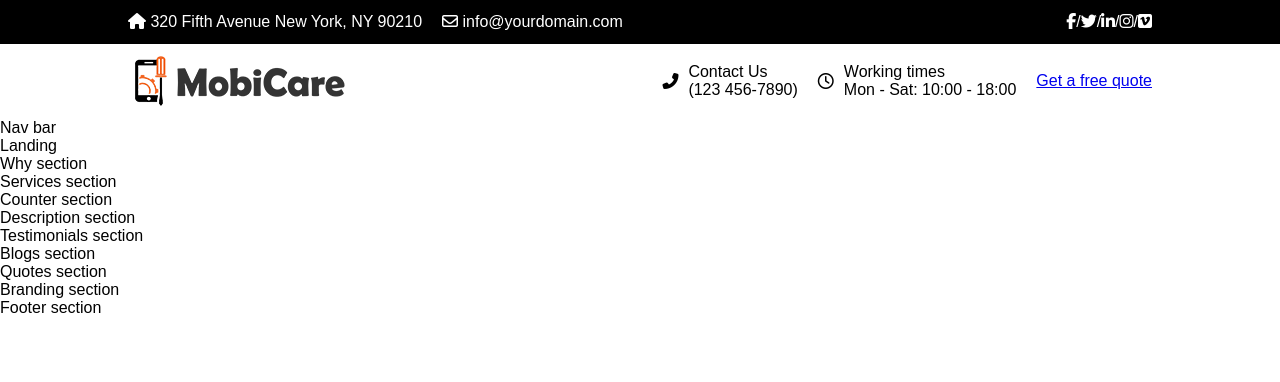
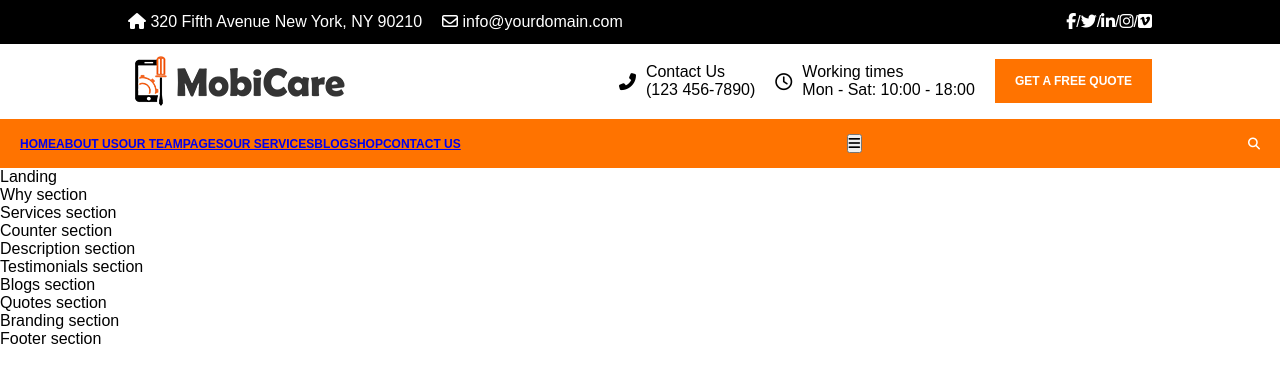
Before and after one commit to LuyandaDingindlela101/mobile-repair-site, a plain HTML site: page index.html in a window 1280 px wide. Drawn offline with Linux system fonts and the light colour scheme.

Commit message:
finished contact bar, now working on navbar

```diff
--- a/index.html
+++ b/index.html
@@ -4,6 +4,7 @@
 		<meta charset="UTF-8" />
 		<link rel="stylesheet" href="./styles/social.css" />
 		<link rel="stylesheet" href="./styles/contact.css" />
+		<link rel="stylesheet" href="./styles/nav.css" />
 		<meta http-equiv="X-UA-Compatible" content="IE=edge" />
 		<meta name="viewport" content="width=device-width, initial-scale=1.0" />
 		<!-- EXTERNAL SCRIPTS HERE -->
@@ -32,25 +33,39 @@
 	<div id="contact">
 		<img src="./images/logo.png" alt="Mobile Repair Store logo" />
 		<div class="contact-details">
-        <div>
-          <i class="fas fa-phone-alt"></i>
-          <div>
-            <p>Contact Us</p>
-            <p>(123 456-7890)</p>
+		<div class="contact-information">
+			<i class="contact-icon fas fa-phone-alt"></i>
+			<div class="contact-heading">
+			<p class="contact-heading-top">Contact Us</p>
+			<p class="contact-heading-bottom">(123 456-7890)</p>
 			</div>
 		</div>
-        <div>
-          <i class="far fa-clock"></i>
-          <div>
-            <p>Working times</p>
-            <p>Mon - Sat: 10:00 - 18:00</p>
+		<div class="contact-information">
+			<i class="contact-icon far fa-clock"></i>
+			<div class="contact-heading">
+			<p class="contact-heading-top">Working times</p>
+			<p class="contact-heading-bottom">Mon - Sat: 10:00 - 18:00</p>
 			</div>
 		</div>
-        <a href="#">Get a free quote</a>
+		<a href="#" class="button">Get a free quote</a>
 		</div>
 	</div>
 
-    <nav>Nav bar</nav>
+	<!-- NAVBAR -->
+	<nav id="navbar">
+		<ul class="navbar-links">
+			<li class="navbar-link"><a href="#">Home</a></li>
+			<li class="navbar-link"><a href="#">About Us</a></li>
+			<li class="navbar-link"><a href="#">Our Team </a></li>
+			<li class="navbar-link"><a href="#">Pages</a></li>
+			<li class="navbar-link"><a href="#">Our Services</a></li>
+			<li class="navbar-link"><a href="#">Blog</a></li>
+			<li class="navbar-link"><a href="#">SHop</a></li>
+			<li class="navbar-link"><a href="#">Contact Us</a></li>
+		</ul>
+		<button><i class="fas fa-bars"></i></button>
+		<i class="fas fa-search"></i>
+	</nav>
 	<section>Landing</section>
 	<section>Why section</section>
 	<section>Services section</section>
--- a/styles/contact.css
+++ b/styles/contact.css
@@ -19,3 +19,21 @@
 #contact .contact-details > div i {
 	margin-right: 10px;
 }
+
+.contact-information {
+	margin-right: 10px;
+}
+
+.contact-icon {
+	font-size: 17px;
+}
+
+.button {
+	background: #ff7300;
+	color: #ffffff;
+	text-decoration: none;
+	text-transform: uppercase;
+	font-size: 12px;
+	font-weight: bold;
+	padding: 15px 20px;
+}
--- /dev/null
+++ b/styles/nav.css
@@ -0,0 +1,17 @@
+#navbar {
+    display: flex;
+	font-size: 12px;
+	color: #ffffff;
+	font-weight: bold;
+	padding: 15px 20px;
+    align-items: center;
+	text-decoration: none;
+	background: #ff7300;
+	text-transform: uppercase;
+    justify-content: space-between;
+}
+
+#navbar .navbar-links {
+    display: flex;
+    list-style: none;
+}
```
Also changed, not shown: styles/social.css (indentation only). Lines whose indentation alone changed are shown as unchanged.
